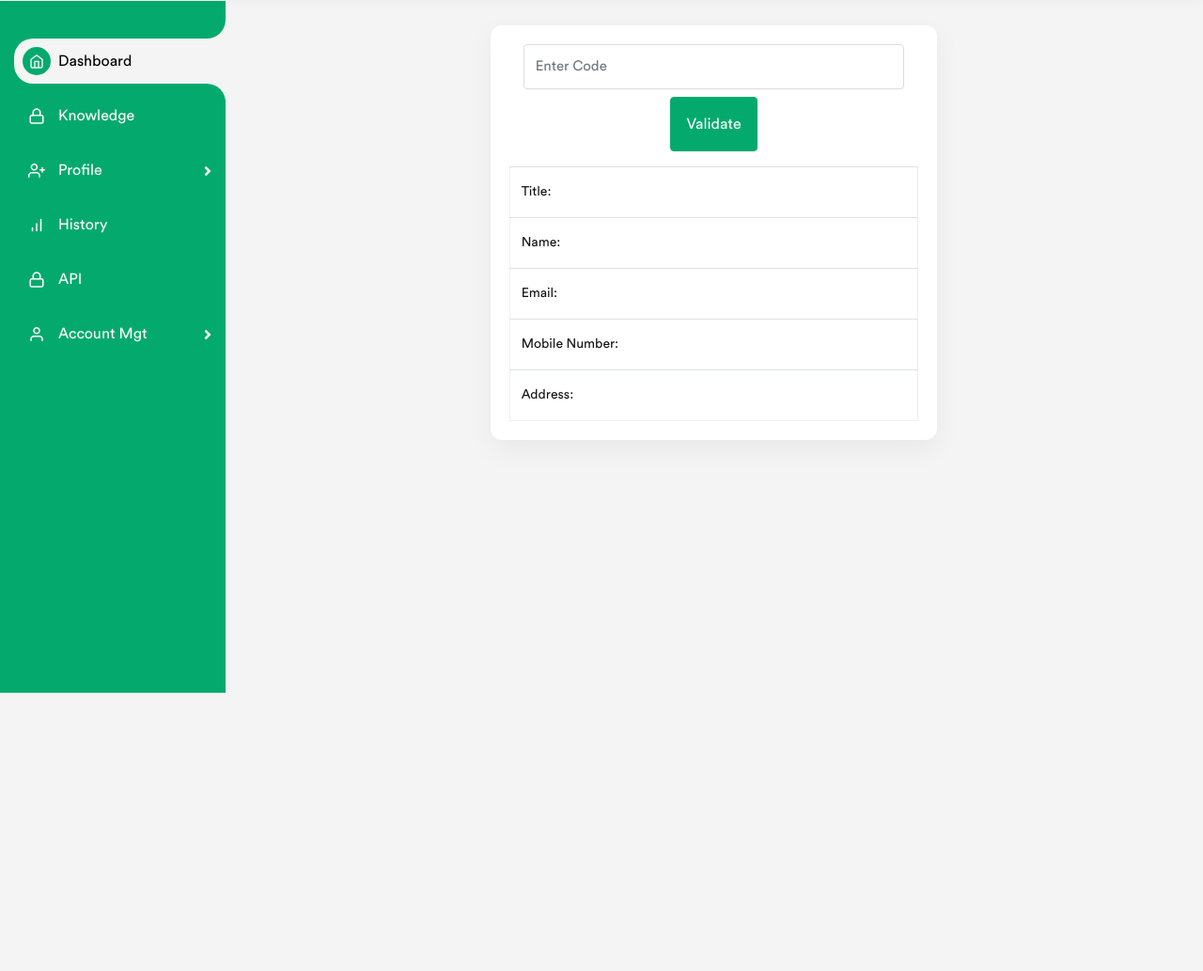
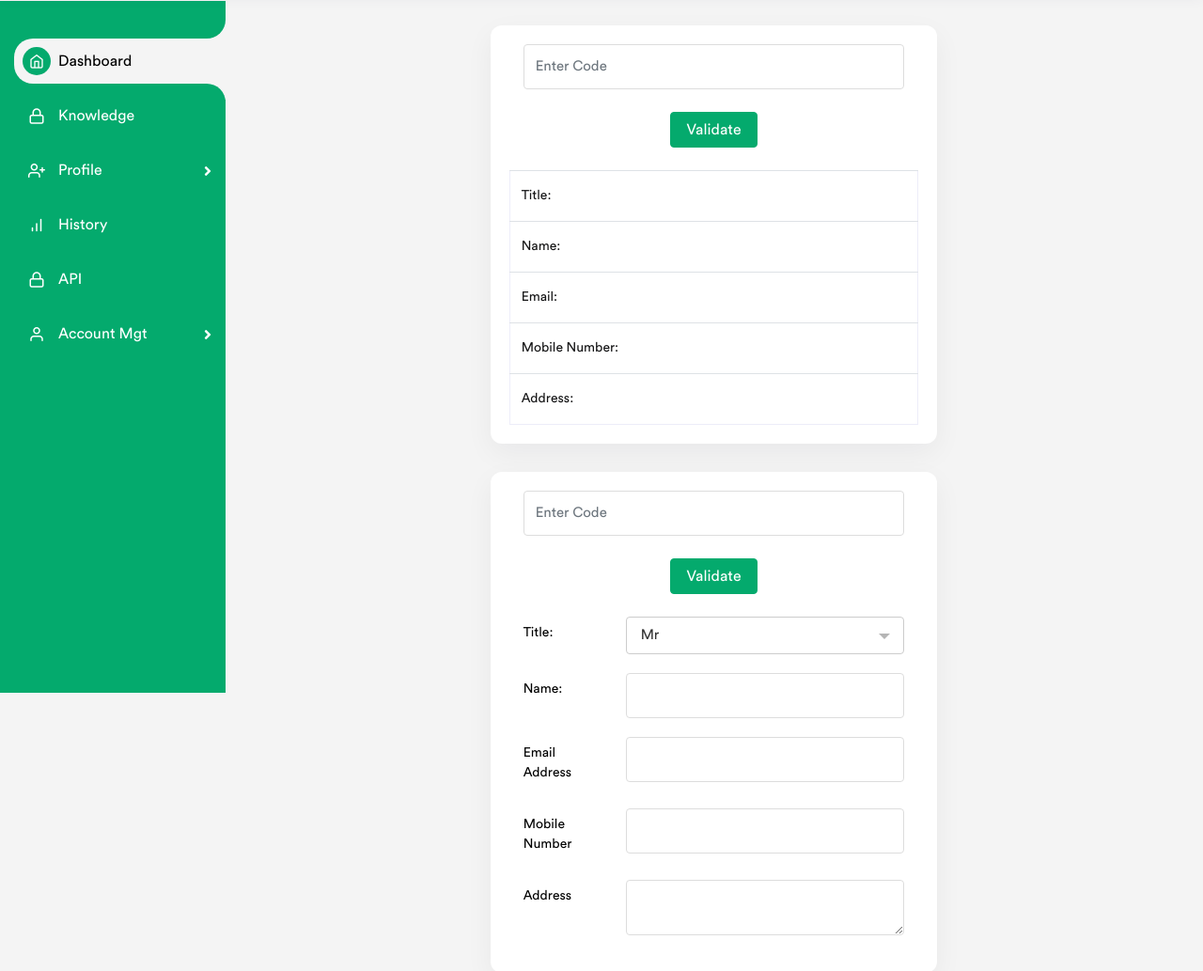
Before and after one commit to faithhub/Wireframes-Service-Provider-Dashboard-prototype, a plain HTML site: page index.html in a window 1280 px wide. Shown: the part 63-1096 px from the top of the page at 94% size. Before the commit the page ends 800 px from the top, so only its background shows below. Drawn offline with nearby package versions, Linux system fonts and the light colour scheme; files whose address does not match are found by name.

Commit message:
latest updates

```diff
--- a/index.html
+++ b/index.html
@@ -15,6 +15,8 @@
     <link rel="stylesheet" href="assets/plugins/simple-calendar/simple-calendar.css">
 
     <link rel="stylesheet" href="assets/css/feather.css">
+
+    <link rel="stylesheet" href="assets/plugins/select2/css/select2.min.css">
 
     <link rel="stylesheet" href="assets/css/style.css">
 </head>
@@ -115,8 +117,8 @@
                                 <span> Account Mgt</span> <span class="menu-arrow"></span></a>
                             <ul style="display: none;">
                                 <li><a href="./user-mgt.html">User Mgt</a></li>
-                                <li><a href="#">Payment Mgt</a></li>
-                                <li><a href="#">Report</a></li>
+                                <li><a href="./payment-mgt.html">Payment Mgt</a></li>
+                                <li><a href="">Report</a></li>
                             </ul>
                         </li>
 
@@ -136,11 +138,11 @@
                                     <div class="col-md-12">
                                         <input type="text" class="form-control" placeholder="Enter Code">
                                     </div>
-                                    <div class="col-md-12 text-center mt-2">
-                                        <button class="btn btn-primary p-3" type="submit"
+                                    <div class="col-md-12 text-center mt-4 mb-2">
+                                        <button class="btn btn-primary pr-3 pl-3" type="submit"
                                             name="submit">Validate</button>
                                     </div>
-                                    <div class="table-responsive mt-3">
+                                    <div class="table-responsive mt-4">
                                         <table class="table mb-0">
                                             <tbody>
                                                 <tr>
@@ -165,6 +167,62 @@
                                                 </tr>
                                             </tbody>
                                         </table>
+                                    </div>
+                                </div>
+                            </div>
+                        </div>
+                    </div>
+                    <div class="row">
+                        <div class="col-md-6 offset-md-3">
+                            <div class="card">
+                                <div class="card-body">
+                                    <div class="col-md-12">
+                                        <input type="text" class="form-control" placeholder="Enter Code">
+                                    </div>
+                                    <div class="col-md-12 text-center mt-4 mb-2">
+                                        <button class="btn btn-primary pr-3 pl-3" type="submit"
+                                            name="submit">Validate</button>
+                                    </div>
+                                    <div class="mt-4">
+                                        <form>
+                                            <div class="col-lg-12">
+                                                <div class="form-group row">
+                                                    <label class="col-lg-3 col-form-label">Title:</label>
+                                                    <div class="col-lg-9">
+                                                        <select class="select">
+                                                            <option value="Mr">Mr</option>
+                                                            <option value="Mrs">Mrs</option>
+                                                            <option value="Miss">Miss</option>
+                                                        </select>
+                                                    </div>
+                                                </div>
+                                                <div class="form-group row">
+                                                    <label class="col-lg-3 col-form-label">Name:</label>
+                                                    <div class="col-lg-9">
+                                                        <input type="text" class="form-control">
+                                                    </div>
+                                                </div>
+                                                <div class="form-group row">
+                                                    <label class="col-lg-3 col-form-label">Email Address</label>
+                                                    <div class="col-lg-9">
+                                                        <input type="email" class="form-control">
+                                                    </div>
+                                                </div>
+                                            </div>
+                                            <div class="col-lg-12">
+                                                <div class="form-group row">
+                                                    <label class="col-lg-3 col-form-label">Mobile Number</label>
+                                                    <div class="col-lg-9">
+                                                        <input type="password" class="form-control">
+                                                    </div>
+                                                </div>
+                                                <div class="form-group row">
+                                                    <label class="col-lg-3 col-form-label">Address</label>
+                                                    <div class="col-lg-9">
+                                                        <textarea type="password" class="form-control"></textarea>
+                                                    </div>
+                                                </div>
+                                        </form>
                                     </div>
                                 </div>
                             </div>
@@ -218,6 +276,7 @@
 
     <script src="assets/plugins/simple-calendar/jquery.simple-calendar.js"></script>
     <script src="assets/js/calander.js"></script>
+    <script src="assets/plugins/select2/js/select2.min.js"></script>
 
     <script src="assets/js/script.js"></script>
     <script>
```
Also changed, not shown: payment-mgt.html (+15 -7 lines).
